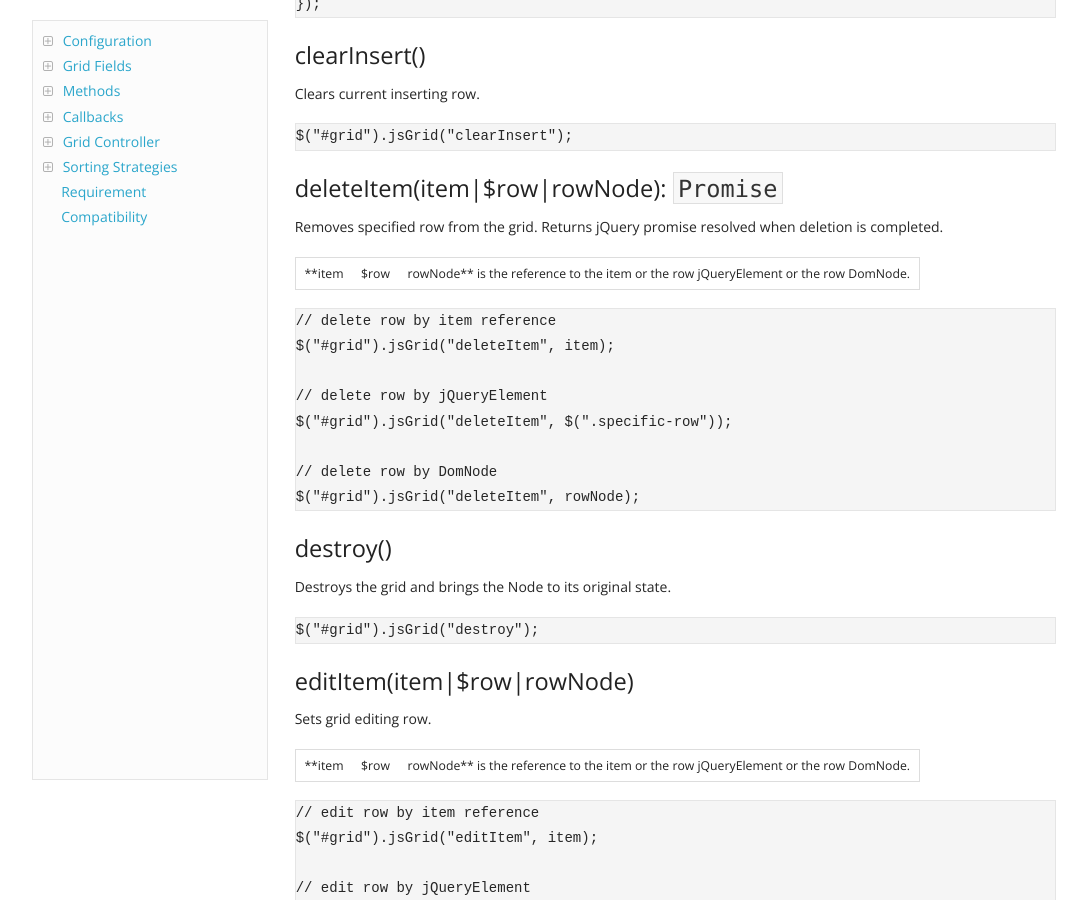
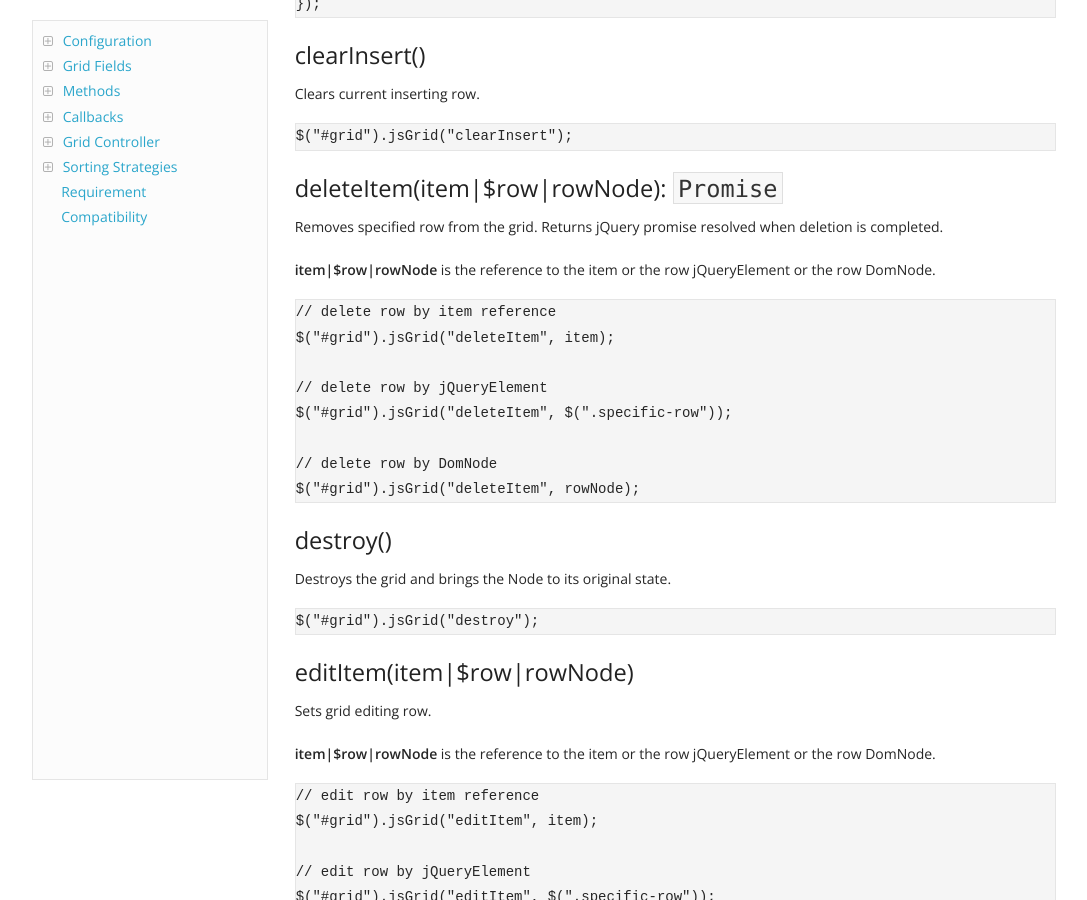
Before and after one commit to tabalinas/jsgrid, a Jekyll site: the page built from docs/index.html, in a window 1280 px wide and 900 px high, scrolled down 13958 px. Shown: the whole window, without its empty margins (96-1183 px from the left). Built offline with Jekyll 4.4.1, drawn with Linux system fonts in a browser that asks for light colours; nearby versions of some CDN libraries; some of the changed lines change nothing that is shown; some of the changed text lies outside the part shown.

Commit message:
Docs: Escape vertical line sign

```diff
--- a/_includes/docs.md
+++ b/_includes/docs.md
@@ -553,7 +553,7 @@ Clears current inserting row.
 Removes specified row from the grid.
 Returns jQuery promise resolved when deletion is completed.
 
-**item|$row|rowNode** is the reference to the item or the row jQueryElement or the row DomNode.
+**item&#124;$row&#124;rowNode** is the reference to the item or the row jQueryElement or the row DomNode.
 
 <div class="code">
     <pre class="prettyprint linenums lang-js">// delete row by item reference
@@ -576,7 +576,7 @@ Destroys the grid and brings the Node to its original state.
 ### editItem(item|$row|rowNode)
 Sets grid editing row.
 
-**item|$row|rowNode** is the reference to the item or the row jQueryElement or the row DomNode.
+**item&#124;$row&#124;rowNode** is the reference to the item or the row jQueryElement or the row DomNode.
 
 <div class="code">
     <pre class="prettyprint linenums lang-js">// edit row by item reference
@@ -717,7 +717,7 @@ $("#grid").jsGrid("sort", myField, "asc").done(function() {
 Updates item and row of the grid.
 Returns jQuery promise resolved when update is completed.
 
-**item|$row|rowNode** is the reference to the item or the row jQueryElement or the row DomNode.
+**item&#124;$row&#124;rowNode** is the reference to the item or the row jQueryElement or the row DomNode.
 
 **editedItem** is the changed item to pass to `controller.updateItem`.
 
```
